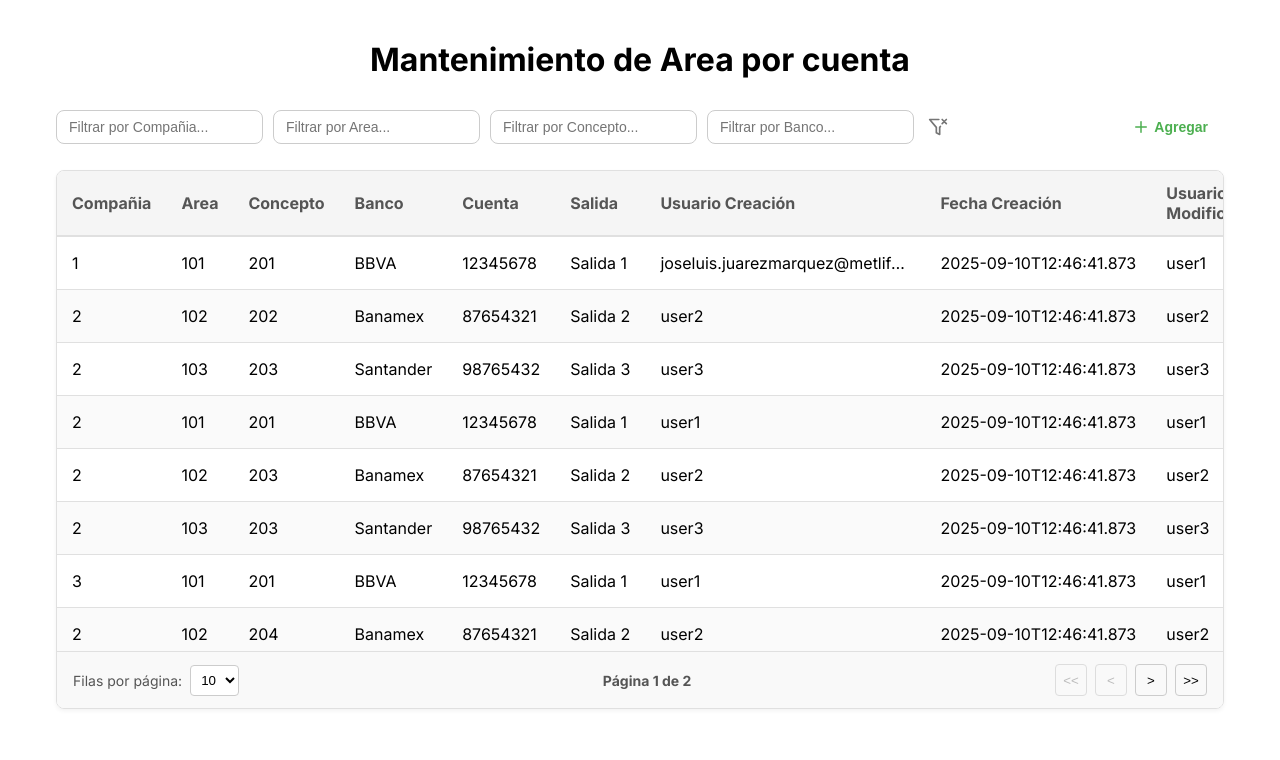
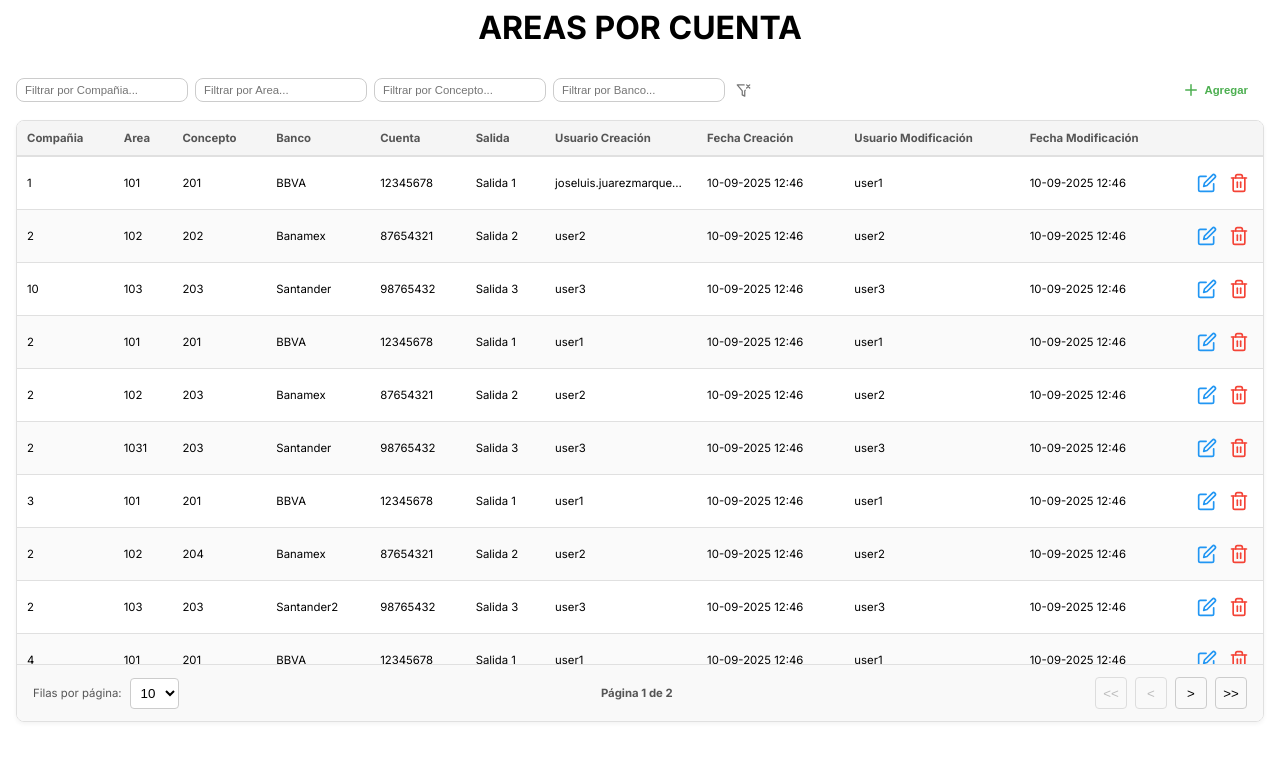
Before and after one commit to JosLuisDev/react-dynamic-crud-components, a React (Vite) app: page / in a window 1280 px wide. Shown: the top 760 px of the page. Built offline with nearby package versions, Linux system fonts and the light colour scheme.

Commit message:
fix: Match the size of the screen to smaller space

```diff
--- a/src/App.tsx
+++ b/src/App.tsx
@@ -156,7 +156,7 @@ const tableData: RowData[] = [
       "modificationDate": "2025-09-10T12:46:41.873"
     },
     {
-      "companyNumber": "2",
+      "companyNumber": "10",
       "areaId": "103",
       "conceptId": "203",
       "bankId": "Santander",
@@ -193,7 +193,7 @@ const tableData: RowData[] = [
     },
     {
       "companyNumber": "2",
-      "areaId": "103",
+      "areaId": "1031",
       "conceptId": "203",
       "bankId": "Santander",
       "accountNumber": 98765432,
@@ -231,7 +231,7 @@ const tableData: RowData[] = [
       "companyNumber": "2",
       "areaId": "103",
       "conceptId": "203",
-      "bankId": "Santander",
+      "bankId": "Santander2",
       "accountNumber": 98765432,
       "salida": "Salida 3",
       "creationUser": "user3",
@@ -321,8 +321,8 @@ const App: React.FC = () => {
   };
 
   return (
-    <div style={{ padding: '2rem' }}>
-      <h1 style={{ textAlign: 'center', marginTop: '0' }}>Mantenimiento de Area por cuenta</h1>
+    <div style={{ padding: '0', margin: '0' }}>
+      <h1 style={{ textAlign: 'center', marginTop: '0' }}>AREAS POR CUENTA</h1>
       <DynamicTable
         columns={sampleColumns}
         data={tableRows}
--- a/src/components/DynamicSidebar/DynamicSidebar.module.scss
+++ b/src/components/DynamicSidebar/DynamicSidebar.module.scss
@@ -25,6 +25,7 @@ body {
   box-shadow: -2px 0 5px rgba(0, 0, 0, 0.1);
   display: flex;
   flex-direction: column;
+  z-index: 5;
 }
 
 /* Encabezado */
--- a/src/components/DynamicTable/DynamicTable.module.scss
+++ b/src/components/DynamicTable/DynamicTable.module.scss
@@ -1,32 +1,39 @@
 .mainWrapper {
   display: flex; /*Resolver conflicto cuando el menu de paginacion sale de la pantalla*/
   flex-direction: column; /*REsolver conflicto cuando el menu de paginacion sale de la pantalla*/
-  margin: 1rem;
+  margin: 8px;
   border: 1px solid #e0e0e0;
   border-radius: 8px;
   box-shadow: 0 2px 4px rgba(0, 0, 0, 0.05);
   overflow: hidden; /* Muy importante para que los bordes redondeados se apliquen a los hijos */
+  max-height: 75vh; // Evitar que la tabla crezca demasiado y desborde la pantalla
 }
 
 .tableContainer {
   overflow-x: auto;
-  max-height: 60vh; /* Limita la altura máxima de la tabla */
+  max-height: 550px; /* Limita la altura máxima de la tabla */
+  min-height: 280px;
   overflow-y: auto; /* Añade scroll vertical si la tabla es muy alta */
 }
 
 .table {
   width: 100%;
   border-collapse: collapse;
+  font-size: 0.71rem;
 }
 
 .tableHeader {
   background-color: #f5f5f5;
   th {
-    padding: 12px 15px;
+    padding: 10px 10px;
     text-align: left;
     font-weight: bold;
     color: #555;
     border-bottom: 2px solid #e0e0e0;
+    position: sticky; /* Hace que el encabezado sea pegajoso */
+    top: 0; /* Posiciona el encabezado en la parte superior al hacer scroll */
+    background-color: #f5f5f5; /* Asegura que el fondo del encabezado sea sólido */
+    z-index: 3; /* Asegura que el encabezado esté por encima de las filas al hacer scroll */
   }
 }
 
@@ -40,9 +47,9 @@
 }
 
 .tableCell {
-  padding: 12px 15px;
+  padding: 12px 10px;
   border-bottom: 1px solid #e0e0e0;
-  max-width: 250px; // Limita el ancho máximo de las celdas para evitar que se expandan demasiado
+  max-width: 100px; // Limita el ancho máximo de las celdas para evitar que se expandan demasiado
   white-space: nowrap; // Evita que el texto se divida en varias líneas
   overflow: hidden; // Oculta el desbordamiento de texto
   text-overflow: ellipsis; // Añade "..." al final del texto que no cabe
@@ -50,9 +57,14 @@
 
 .actionsCell {
   display: flex;
-  gap: 8px; // Espacio entre los botones de icono
+  gap: 4px; // Espacio entre los botones de icono
   align-items: center;
   position: relative; // Para posicionar el popover de confirmación
+}
+
+.actionsHeader {
+  width: 60px; // Ancho fijo para la columna de acciones
+  padding: 0; // Elimina el padding para centrar los iconos
 }
 
 // NUEVO: Estilo base para los botones de icono
@@ -115,7 +127,7 @@
 
 .popoverMessage {
   margin: 0 0 1rem;
-  font-size: 14px;
+  font-size: 0.71rem;
   color: #333;
   text-align: center;
   white-space: nowrap; // Evita que el texto se parta
@@ -132,7 +144,7 @@
   padding: 6px 16px;
   border-radius: 4px;
   cursor: pointer;
-  font-size: 14px;
+  font-size: 0.71rem;
   font-weight: bold;
   transition: background-color 0.2s ease, color 0.2s ease;
 }
@@ -161,8 +173,8 @@
 .filterContainer {
   display: flex;
   flex-wrap: wrap;
-  gap: 10px;
-  padding: 10px 1rem;
+  gap: 7px;
+  padding: 5px 8px;
   align-items: center; // Alinea verticalmente los inputs y botones
   margin-bottom: 0;
   background-color: #00000000;
@@ -170,10 +182,10 @@
 }
 
 .filterInput {
-  padding: 8px 12px;
+  padding: 5px 8px;
   border: 1.5px solid #ccc;  // Borde más grueso
   border-radius: 8px;
-  font-size: 14px;
+  font-size: 0.71rem;
   font-family: 'Intel', sans-serif;
 
   // Añadimos un efecto de foco para mejorar la UX
@@ -194,7 +206,7 @@
   color: #4caf50; // Texto blanco
   background-color: #00000000;
   font-weight: bold;
-  font-size: 14px;
+  font-size: 0.71rem;
   border: none;
   padding: 8px 16px; // Padding para que se vea como un botón completo
   border-radius: 4px;
@@ -228,7 +240,7 @@
   justify-content: space-between;
   align-items: center;
   padding: 12px 1rem;
-  font-size: 14px;
+  font-size: 0.71rem;
   color: #555;
   background-color: #f9f9f9;
   border-top: 1px solid #e0e0e0; /* Se restaura el borde superior para separar de la tabla */
@@ -238,6 +250,7 @@
   display: flex;
   align-items: center;
   gap: 8px;
+  font-size: 0.71rem;
 }
 
 .rowsPerPageSelect {
--- a/src/components/DynamicTable/DynamicTable.tsx
+++ b/src/components/DynamicTable/DynamicTable.tsx
@@ -113,8 +113,18 @@ const DynamicTable: React.FC<DynamicTableProps> = ({ columns, data, onEdit, onCl
   };
 
   const formatValue = (value: any, dataType: string) => {
-    if (dataType === 'datetime-local' && value) {
-      return new Date(value).toLocaleString();
+    if (dataType.toUpperCase() === 'DATETIME-LOCAL' && value) {
+      try {
+        const date = new Date(value);
+        const day = String(date.getDate()).padStart(2, '0');
+        const month = String(date.getMonth() + 1).padStart(2, '0'); // Los meses son 0-indexed
+        const year = date.getFullYear();
+        const hours = String(date.getHours()).padStart(2, '0');
+        const minutes = String(date.getMinutes()).padStart(2, '0');
+        return `${day}-${month}-${year} ${hours}:${minutes}`;
+      } catch (e) {
+        return String(value ?? ''); // Fallback en caso de fecha inválida
+      }
     }
     return String(value ?? ''); // Usamos ?? para manejar null y undefined
   };
@@ -145,13 +155,13 @@ const DynamicTable: React.FC<DynamicTableProps> = ({ columns, data, onEdit, onCl
             />
           ))}
           <button onClick={clearFilters} className={`${styles.actionButton} ${styles.clearButton}`} title="Limpiar Filtros">
-            <svg xmlns="http://www.w3.org/2000/svg" width="20" height="20" viewBox="0 0 24 24" fill="none" stroke="currentColor" strokeWidth="2" strokeLinecap="round" strokeLinejoin="round">
+            <svg xmlns="http://www.w3.org/2000/svg" width="15" height="15" viewBox="0 0 24 24" fill="none" stroke="currentColor" strokeWidth="2" strokeLinecap="round" strokeLinejoin="round">
               <path d="M13.013 3H2l8 9.46V19l4 2v-8.54l.9-1.055M22 3l-5 5M17 3l5 5" />
             </svg>
           </button>
           <div className={styles.addButtonContainer}>
             <button onClick={onCliclkAdd} className={styles.addButton} title="Agregar Nuevo">
-              <svg xmlns="http://www.w3.org/2000/svg" width="20" height="20" viewBox="0 0 24 24" fill="none" stroke="currentColor" strokeWidth="2" strokeLinecap="round" strokeLinejoin="round">
+              <svg xmlns="http://www.w3.org/2000/svg" width="15" height="15" viewBox="0 0 24 24" fill="none" stroke="currentColor" strokeWidth="2" strokeLinecap="round" strokeLinejoin="round">
                 <line x1="12" y1="5" x2="12" y2="19"></line>
                 <line x1="5" y1="12" x2="19" y2="12"></line>
               </svg>
@@ -169,7 +179,7 @@ const DynamicTable: React.FC<DynamicTableProps> = ({ columns, data, onEdit, onCl
                 {columns.map((column) => (
                   <th key={column.id}>{column.label}</th>
                 ))}
-                <th></th>
+                <th className={styles.actionsHeader}></th>
               </tr>
             </thead>
             <tbody>
```
